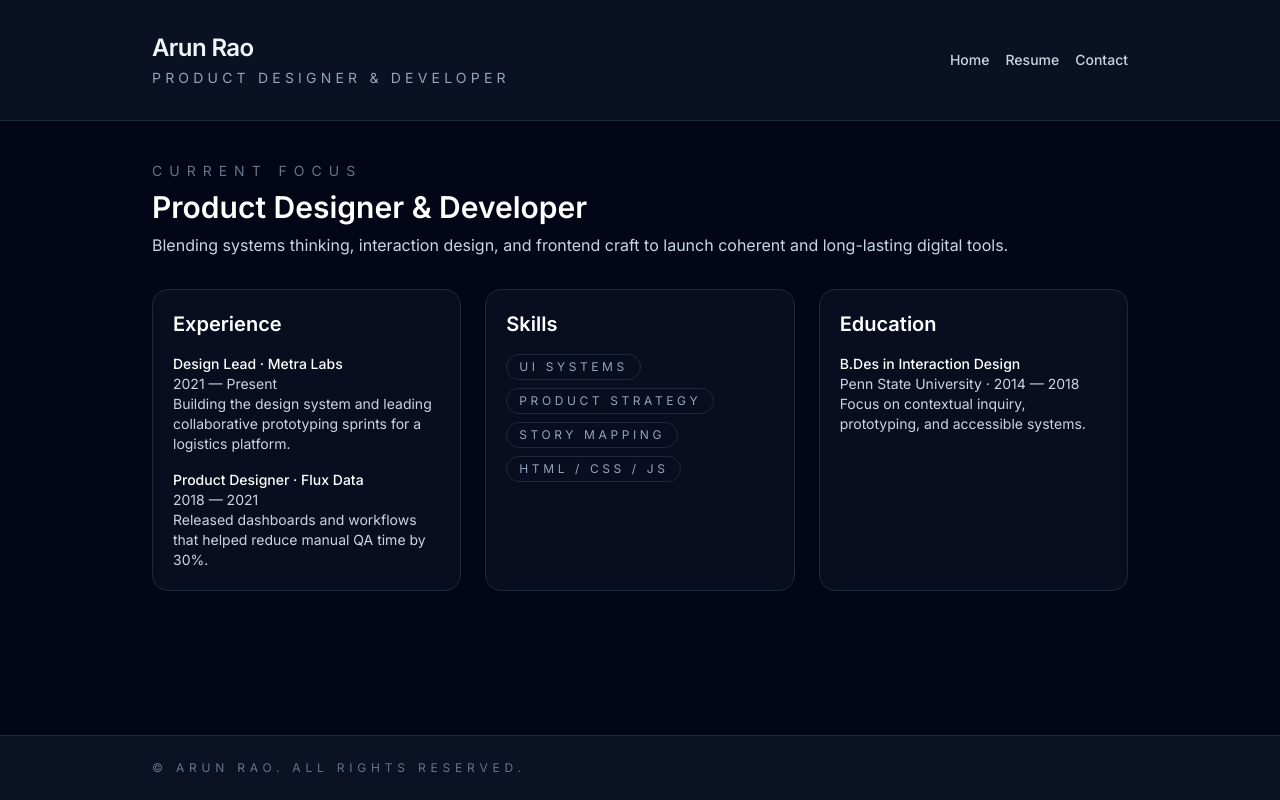
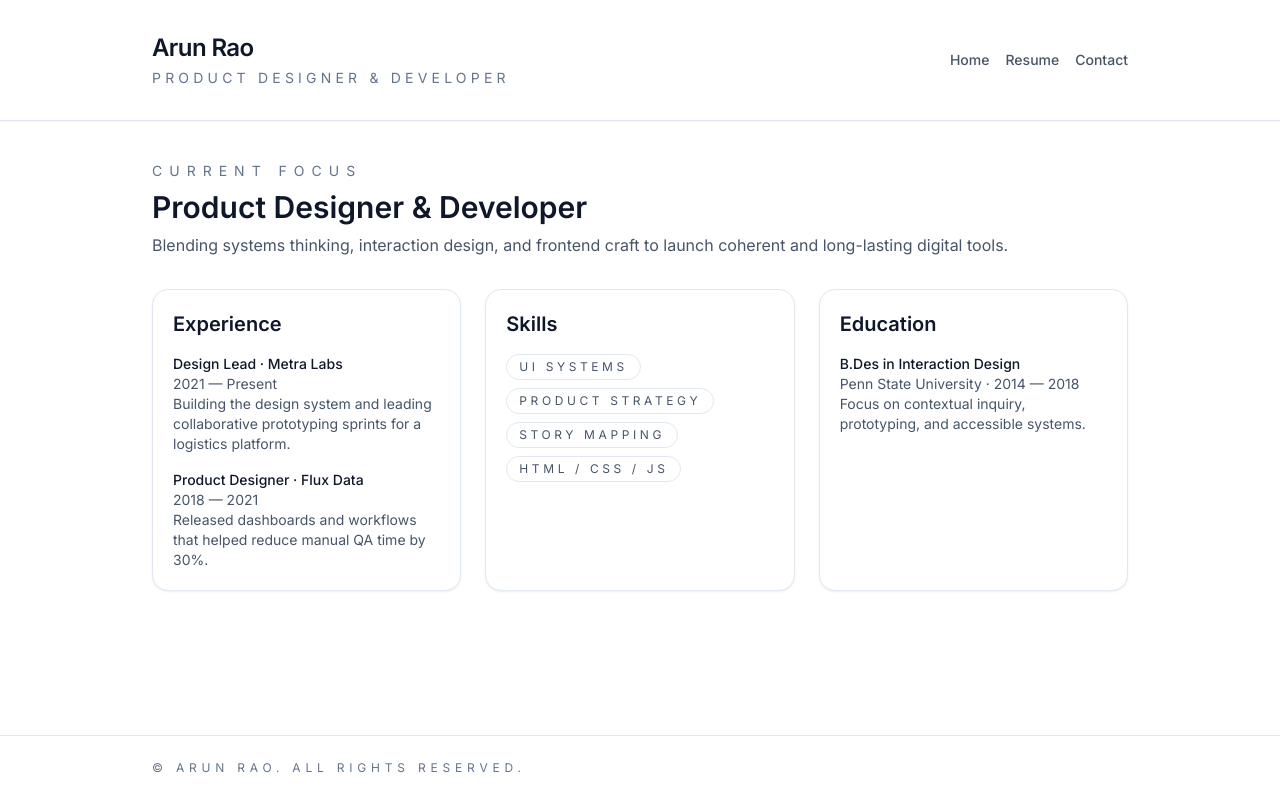
Before and after one commit to shivanshu3/kumararun.com, an Eleventy site: page src/resume.html in a window 1280 px wide. Built offline with nearby package versions, Linux system fonts and the light colour scheme; Eleventy itself is replaced by a stand-in of ours; files that its build step writes are made by us from their sources.

Commit message:
Change some colors

```diff
--- a/src/_includes/footer.html
+++ b/src/_includes/footer.html
@@ -1,4 +1,4 @@
-<footer class="w-full border-t border-slate-800 bg-slate-900/70">
+<footer class="w-full border-t border-slate-200 bg-white">
   <div class="max-w-5xl mx-auto px-6 py-6 text-xs uppercase tracking-[0.4em] text-slate-500">
     © {{ currentYear }} Arun Rao. All rights reserved.
   </div>
--- a/src/_includes/header.html
+++ b/src/_includes/header.html
@@ -1,13 +1,13 @@
-<header class="w-full border-b border-slate-800 bg-slate-900/70 backdrop-blur">
+<header class="w-full border-b border-slate-200 bg-white/95 backdrop-blur shadow-sm">
   <div class="max-w-5xl mx-auto flex flex-col gap-6 px-6 py-8 md:flex-row md:items-center md:justify-between">
     <div class="space-y-1">
-      <p class="text-2xl font-semibold tracking-tight">Arun Rao</p>
-      <p class="text-sm uppercase tracking-[0.3em] text-slate-400">Product Designer & Developer</p>
+      <p class="text-2xl font-semibold tracking-tight text-slate-900">Arun Rao</p>
+      <p class="text-sm uppercase tracking-[0.3em] text-slate-500">Product Designer & Developer</p>
     </div>
     <nav class="flex flex-wrap items-center gap-4 text-sm font-medium">
-      <a class="text-slate-300 hover:text-white transition" href="/">Home</a>
-      <a class="text-slate-300 hover:text-white transition" href="/resume/">Resume</a>
-      <a class="text-slate-300 hover:text-white transition" href="/contact/">Contact</a>
+      <a class="text-slate-600 hover:text-[#0693e3] transition" href="/">Home</a>
+      <a class="text-slate-600 hover:text-[#0693e3] transition" href="/resume/">Resume</a>
+      <a class="text-slate-600 hover:text-[#0693e3] transition" href="/contact/">Contact</a>
     </nav>
   </div>
 </header>
--- a/src/_includes/layouts/base.njk
+++ b/src/_includes/layouts/base.njk
@@ -16,7 +16,7 @@
     />
     <link rel="stylesheet" href="/assets/styles.css" />
   </head>
-  <body class="bg-slate-950 text-slate-100 min-h-screen flex flex-col">
+  <body class="bg-white text-slate-900 min-h-screen flex flex-col">
     {% include "header.html" %}
     <main class="flex-1 w-full">
       <section class="w-full max-w-5xl mx-auto px-6 py-10 space-y-10">
--- a/src/contact.html
+++ b/src/contact.html
@@ -6,16 +6,19 @@ permalink: /contact/
 
 <section class="space-y-6">
   <div class="space-y-2">
-    <h1 class="text-3xl font-semibold text-white">Let’s build something together</h1>
-    <p class="text-lg text-slate-300">
+    <h1 class="text-3xl font-semibold text-slate-900">Let’s build something together</h1>
+    <p class="text-lg text-slate-600">
       I’m always open to collaborating on thoughtful products. Feel free to reach out whether it’s a
       quick call, a creative brief, or just to talk shop.
     </p>
   </div>
 
-  <div class="rounded-2xl border border-slate-800 bg-slate-900/50 p-6">
+  <div class="rounded-2xl border border-slate-200 bg-white p-6 shadow-sm shadow-slate-200/80">
     <p class="text-sm uppercase tracking-[0.5em] text-slate-500">Email</p>
-    <a class="text-xl font-medium text-white hover:text-slate-100" href="mailto:arun.raodesign@example.com">
+    <a
+      class="text-xl font-medium text-[#0693e3] hover:text-[#0056a3] transition-colors"
+      href="mailto:arun.raodesign@example.com"
+    >
       arun.raodesign@example.com
     </a>
   </div>
@@ -24,7 +27,7 @@ permalink: /contact/
     <p class="text-sm uppercase tracking-[0.5em] text-slate-500">Socials</p>
     <div class="grid gap-3 text-lg">
       <a
-        class="rounded-2xl border border-slate-800 bg-slate-900/60 px-5 py-4 text-white hover:border-white transition"
+        class="rounded-2xl border border-slate-200 bg-white px-5 py-4 text-slate-800 hover:border-[#0693e3] hover:text-[#0693e3] transition-colors"
         href="https://github.com/arunraodesign"
         target="_blank"
         rel="noreferrer"
@@ -32,7 +35,7 @@ permalink: /contact/
         GitHub · @arunraodesign
       </a>
       <a
-        class="rounded-2xl border border-slate-800 bg-slate-900/60 px-5 py-4 text-white hover:border-white transition"
+        class="rounded-2xl border border-slate-200 bg-white px-5 py-4 text-slate-800 hover:border-[#0693e3] hover:text-[#0693e3] transition-colors"
         href="https://www.linkedin.com/in/arun-rao"
         target="_blank"
         rel="noreferrer"
@@ -40,7 +43,7 @@ permalink: /contact/
         LinkedIn · /in/arun-rao
       </a>
       <a
-        class="rounded-2xl border border-slate-800 bg-slate-900/60 px-5 py-4 text-white hover:border-white transition"
+        class="rounded-2xl border border-slate-200 bg-white px-5 py-4 text-slate-800 hover:border-[#0693e3] hover:text-[#0693e3] transition-colors"
         href="https://twitter.com/arun_rao"
         target="_blank"
         rel="noreferrer"
--- a/src/index.html
+++ b/src/index.html
@@ -5,7 +5,7 @@ permalink: /
 ---
 
 <section class="grid gap-10 md:grid-cols-[1.1fr_auto]">
-  <div class="space-y-6 text-lg leading-relaxed text-slate-200">
+  <div class="space-y-6 text-lg leading-relaxed text-slate-700">
     <p>
       I’m Arun, a designer-developer hybrid who builds thoughtful digital products and keeps a close
       eye on craft and clarity. From defining systems to polishing micro-interactions, I work where
@@ -18,7 +18,7 @@ permalink: /
     </p>
   </div>
   <div class="flex items-start justify-center">
-    <div class="rounded-3xl border border-slate-800 bg-slate-900/50 p-4 shadow-[0_10px_40px_rgba(15,23,42,0.8)]">
+    <div class="rounded-3xl border border-slate-200 bg-white p-4 shadow-lg shadow-slate-200/80">
       <img
         src="/assets/images/profile-placeholder.svg"
         alt="Photo of Arun"
@@ -29,18 +29,18 @@ permalink: /
 </section>
 
 <section class="space-y-6">
-  <h2 class="text-2xl font-semibold text-white">How I approach work</h2>
+  <h2 class="text-2xl font-semibold text-slate-900">How I approach work</h2>
   <div class="grid gap-5 md:grid-cols-2">
-    <div class="rounded-2xl border border-slate-800 bg-slate-900/40 p-5 shadow-lg shadow-slate-900/80">
-      <h3 class="text-lg font-semibold text-white">Listen & Understand</h3>
-      <p class="text-sm text-slate-300">
+    <div class="rounded-2xl border border-slate-200 bg-white/90 p-5 shadow-sm shadow-slate-200/70">
+      <h3 class="text-lg font-semibold text-slate-900">Listen & Understand</h3>
+      <p class="text-sm text-slate-600">
         I start every project by aligning goals with measurable outcomes, then map those ideas into
         tangible, human-centered layouts.
       </p>
     </div>
-    <div class="rounded-2xl border border-slate-800 bg-slate-900/40 p-5 shadow-lg shadow-slate-900/80">
-      <h3 class="text-lg font-semibold text-white">Prototype Fast</h3>
-      <p class="text-sm text-slate-300">
+    <div class="rounded-2xl border border-slate-200 bg-white/90 p-5 shadow-sm shadow-slate-200/70">
+      <h3 class="text-lg font-semibold text-slate-900">Prototype Fast</h3>
+      <p class="text-sm text-slate-600">
         I prototype with real content and interactive components so that stakeholders can feel the
         experience early.
       </p>
--- a/src/resume.html
+++ b/src/resume.html
@@ -7,44 +7,44 @@ permalink: /resume/
 <section class="space-y-8">
   <div class="space-y-2">
     <p class="text-sm uppercase tracking-[0.5em] text-slate-500">Current focus</p>
-    <h1 class="text-3xl font-semibold text-white">Product Designer & Developer</h1>
-    <p class="text-base text-slate-300">
+    <h1 class="text-3xl font-semibold text-slate-900">Product Designer & Developer</h1>
+    <p class="text-base text-slate-600">
       Blending systems thinking, interaction design, and frontend craft to launch coherent and long-lasting
       digital tools.
     </p>
   </div>
 
   <div class="grid gap-6 md:grid-cols-3">
-    <article class="rounded-2xl border border-slate-800 bg-slate-900/50 p-5">
-      <h2 class="text-xl font-semibold text-white">Experience</h2>
-      <div class="mt-4 space-y-4 text-sm text-slate-300">
+    <article class="rounded-2xl border border-slate-200 bg-white p-5 shadow-sm shadow-slate-200/70">
+      <h2 class="text-xl font-semibold text-slate-900">Experience</h2>
+      <div class="mt-4 space-y-4 text-sm text-slate-600">
         <div>
-          <p class="text-white font-medium">Design Lead · Metra Labs</p>
+          <p class="text-slate-900 font-medium">Design Lead · Metra Labs</p>
           <p>2021 — Present</p>
           <p>Building the design system and leading collaborative prototyping sprints for a logistics platform.</p>
         </div>
         <div>
-          <p class="text-white font-medium">Product Designer · Flux Data</p>
+          <p class="text-slate-900 font-medium">Product Designer · Flux Data</p>
           <p>2018 — 2021</p>
           <p>Released dashboards and workflows that helped reduce manual QA time by 30%.</p>
         </div>
       </div>
     </article>
 
-    <article class="rounded-2xl border border-slate-800 bg-slate-900/50 p-5">
-      <h2 class="text-xl font-semibold text-white">Skills</h2>
-      <ul class="mt-4 flex flex-wrap gap-2 text-xs uppercase tracking-[0.3em] text-slate-400">
-        <li class="rounded-full border border-slate-800 px-3 py-1">UI Systems</li>
-        <li class="rounded-full border border-slate-800 px-3 py-1">Product Strategy</li>
-        <li class="rounded-full border border-slate-800 px-3 py-1">Story Mapping</li>
-        <li class="rounded-full border border-slate-800 px-3 py-1">HTML / CSS / JS</li>
+    <article class="rounded-2xl border border-slate-200 bg-white p-5 shadow-sm shadow-slate-200/70">
+      <h2 class="text-xl font-semibold text-slate-900">Skills</h2>
+      <ul class="mt-4 flex flex-wrap gap-2 text-xs uppercase tracking-[0.3em] text-slate-600">
+        <li class="rounded-full border border-slate-200 px-3 py-1">UI Systems</li>
+        <li class="rounded-full border border-slate-200 px-3 py-1">Product Strategy</li>
+        <li class="rounded-full border border-slate-200 px-3 py-1">Story Mapping</li>
+        <li class="rounded-full border border-slate-200 px-3 py-1">HTML / CSS / JS</li>
       </ul>
     </article>
 
-    <article class="rounded-2xl border border-slate-800 bg-slate-900/50 p-5">
-      <h2 class="text-xl font-semibold text-white">Education</h2>
-      <div class="mt-4 text-sm text-slate-300">
-        <p class="font-medium text-white">B.Des in Interaction Design</p>
+    <article class="rounded-2xl border border-slate-200 bg-white p-5 shadow-sm shadow-slate-200/70">
+      <h2 class="text-xl font-semibold text-slate-900">Education</h2>
+      <div class="mt-4 text-sm text-slate-600">
+        <p class="font-medium text-slate-900">B.Des in Interaction Design</p>
         <p>Penn State University · 2014 — 2018</p>
         <p>Focus on contextual inquiry, prototyping, and accessible systems.</p>
       </div>
```
